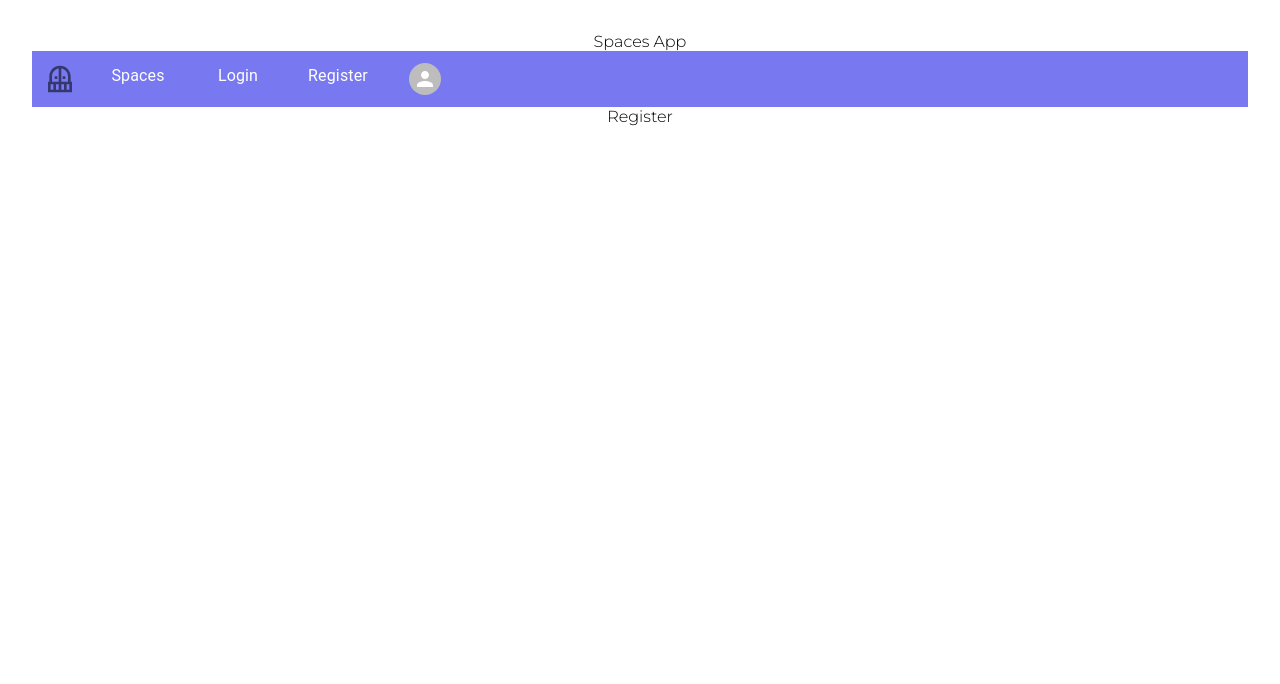
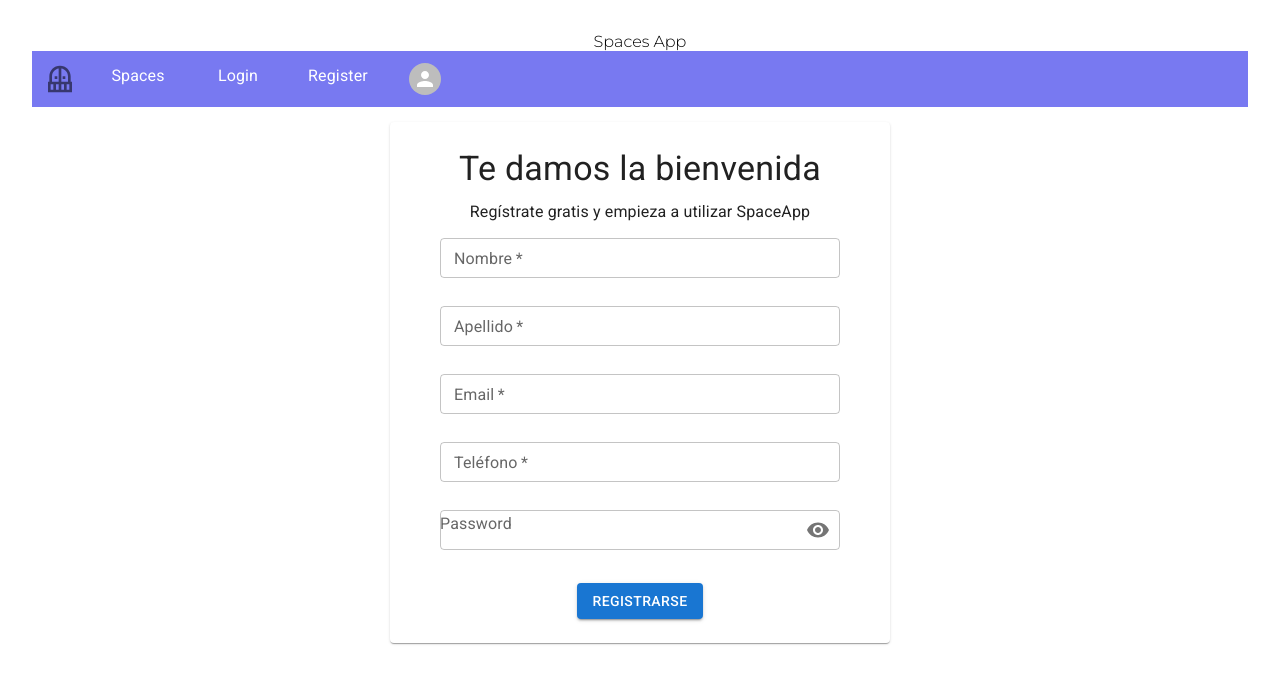
Before and after one commit to Paularix/spacesApp, a React (Vite) app in the folder frontSpaces/: page /register in a window 1280 px wide. Shown: the top 684 px of the page. Built offline with nearby package versions, Linux system fonts and the light colour scheme.

Commit message:
register

```diff
--- a/frontSpaces/package.json
+++ b/frontSpaces/package.json
@@ -11,9 +11,9 @@
   "dependencies": {
     "@emotion/react": "^11.10.6",
     "@emotion/styled": "^11.10.6",
+    "@fontsource/roboto": "^4.5.8",
     "@mui/icons-material": "^5.11.16",
     "@mui/material": "^5.12.1",
-    "@mui/styled-engine-sc": "^5.12.0",
     "react": "^18.2.0",
     "react-dom": "^18.2.0",
     "react-router-dom": "^6.10.0",
--- a/frontSpaces/src/App.jsx
+++ b/frontSpaces/src/App.jsx
@@ -1,4 +1,8 @@
 import './App.css'
+import '@fontsource/roboto/300.css';
+import '@fontsource/roboto/400.css';
+import '@fontsource/roboto/500.css';
+import '@fontsource/roboto/700.css';
 import {Route, Routes} from "react-router-dom"
 import GlobalContext from "./context/GlobalContext"
 
--- /dev/null
+++ b/frontSpaces/src/apiconfig.js
@@ -0,0 +1 @@
+export const API_URL = "http://localhost:3001/api/";
--- a/frontSpaces/src/components/Menu.jsx
+++ b/frontSpaces/src/components/Menu.jsx
@@ -1,5 +1,5 @@
 import * as React from 'react'
-import Box from '@mui/material/Box'
+import { Box } from '@mui/material'
 import Typography from '@mui/material/Typography'
 import { Link } from 'react-router-dom'
 
--- /dev/null
+++ b/frontSpaces/src/pages/Register.css
@@ -0,0 +1,38 @@
+.register-form {
+	align-items: center;
+	display: flex;
+    flex-direction: column;
+}
+
+.register-field.register-text {
+	margin: 14px;
+	max-width: 400px;
+    min-width: 400px;
+}
+
+.register-card {
+	display: flex;
+	justify-content: center;
+	width: 500px;
+}
+
+.register-container {
+	display: flex;
+	justify-content: center;
+	padding: 15px;
+}
+
+.register-title.register-sub {
+	margin: 10px;
+}
+
+@media screen and (max-width: 600px) {
+	.register-field.register-text {
+	  max-width: 100%;
+	  min-width: 100%;
+	}
+
+	.register-card {
+	  width: 100%;
+	}
+  }
--- a/frontSpaces/src/pages/Register.jsx
+++ b/frontSpaces/src/pages/Register.jsx
@@ -1,9 +1,146 @@
 import React from 'react'
+import { useState } from 'react';
+import { useNavigate } from 'react-router-dom';
+import { API_URL } from '../apiconfig';
+import { Button, Card, CardContent, TextField, Typography, FormControl } from '@mui/material';
+import './Register.css'
 
-export const Register = () => {
-  return (
-    <div>Register</div>
-  )
+
+import IconButton from '@mui/material/IconButton';
+
+import OutlinedInput from '@mui/material/OutlinedInput';
+import InputLabel from '@mui/material/InputLabel';
+import InputAdornment from '@mui/material/InputAdornment';
+import Visibility from '@mui/icons-material/Visibility';
+import VisibilityOff from '@mui/icons-material/VisibilityOff';
+
+
+function Register() {
+
+    const goTo = useNavigate();
+
+    const [userFields, setUserFields] = useState({
+        name: '',
+        lastName: '',
+        email: '',
+        password: '',
+        phone: '',
+    })
+
+    const [showPassword, setShowPassword] = useState(false);
+
+    const handleClickShowPassword = () => setShowPassword((show) => !show);
+
+    const handleMouseDownPassword = (event) => {
+        event.preventDefault();
+    };
+
+    function submit(e) {
+        e.preventDefault();
+
+        const opcions = {
+            method: 'POST',
+            headers: {
+                'Content-Type': 'application/json'
+            },
+            body: JSON.stringify({
+                first_name: userFields.name,
+                last_names: userFields.lastName,
+                email: userFields.email,
+                phone_number: userFields.phone,
+                password: userFields.password
+            })
+        };
+
+        fetch(API_URL + "users", opcions)
+        goTo('/users')
+
+    }
+
+    const setUserField = (field, value) => {
+        setUserFields({
+            ...userFields,
+            [field]: value
+        })
+    }
+
+
+
+    return (<>
+        <div className='register-container'>
+            <Card className='register-card'>
+                <CardContent>
+                    <form className="register-form" onSubmit={submit} >
+                        <Typography variant="h4" className='register-title register-sub'>Te damos la bienvenida</Typography >
+                        <Typography>Regístrate gratis y empieza a utilizar SpaceApp</Typography >
+                        <TextField
+                            className="register-field register-text"
+                            label="Nombre"
+                            onInput={(e) => setUserField("name", e.target.value)}
+                            value={userFields.name}
+                            size="small"
+                            required
+                        />
+                        <TextField
+                            className="register-field register-text"
+                            label="Apellido"
+                            value={userFields.lastName}
+                            onInput={(e) => setUserField("lastName", e.target.value)}
+                            size="small"
+                            required
+                        />
+                        <TextField
+                            className="register-field register-text"
+                            label="Email"
+                            value={userFields.email}
+                            onInput={(e) => setUserField("email", e.target.value)}
+                            size="small"
+                            required
+                        />
+
+                        <TextField
+                            className="register-field register-text"
+                            label="Teléfono"
+                            value={userFields.phone}
+                            onInput={(e) => setUserField("phone", e.target.value)}
+                            size="small"
+                            required
+                        />
+                        <FormControl>
+                            <InputLabel htmlFor="outlined-adornment-password">Password</InputLabel>
+                            <OutlinedInput
+                                className="register-field register-text"
+                                value={userFields.password}
+                                size="small"
+                                required
+                                id="outlined-adornment-password"
+                                type={showPassword ? 'text' : 'password'}
+                                endAdornment={
+                                    <InputAdornment position="end">
+                                        <IconButton
+                                            aria-label="toggle password visibility"
+                                            onClick={handleClickShowPassword}
+                                            onMouseDown={handleMouseDownPassword}
+                                            edge="end"
+                                        >
+                                            {showPassword ? <VisibilityOff /> : <Visibility />}
+                                        </IconButton>
+                                    </InputAdornment>
+                                }
+                                onInput={(e) => setUserField("password", e.target.value)}
+                                label="Password"
+                            />
+                        </FormControl>
+                        <br />
+                        <Button variant="contained" type="submit">
+                            Registrarse
+                        </Button>
+                    </form>
+                </CardContent>
+            </Card>
+        </div>
+    </>)
 }
 
-export default Register
+
+export default Register;
```
Also changed, not shown: 1 other file (tests, documents, lock files or other folders).
